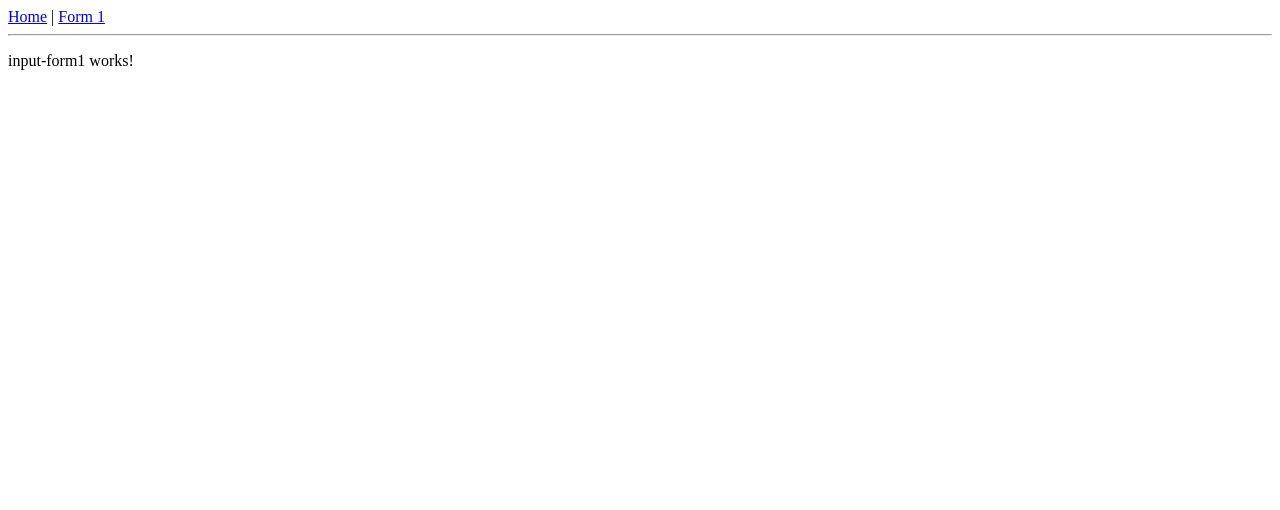
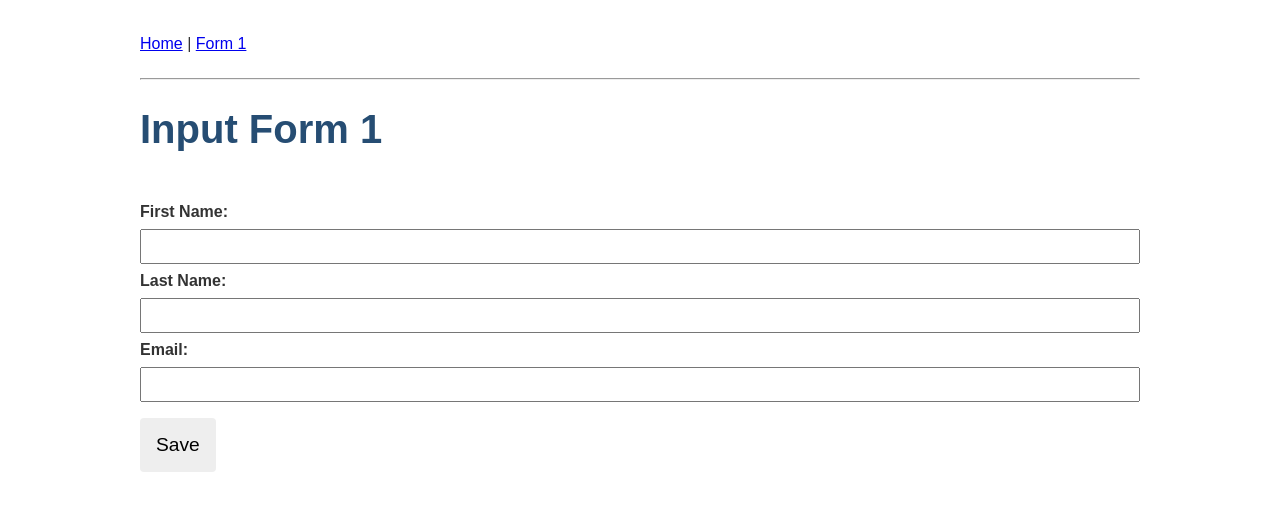
Before and after one commit to benday-inc/AngularChildComponentsWithValidation, an Angular app: page /form1 in a window 1280 px wide. Shown: the top 510 px of the page. Built offline with nearby package versions, Linux system fonts and the light colour scheme.

Commit message:
basic form implemented

```diff
--- a/src/app/app.component.css
+++ b/src/app/app.component.css
@@ -0,0 +1,4 @@
+nav button {
+    padding: 1rem;
+    font-size: inherit;
+  }
--- a/src/app/app.module.ts
+++ b/src/app/app.module.ts
@@ -5,6 +5,7 @@ import { AppRoutingModule } from './app-routing.module';
 import { AppComponent } from './app.component';
 import { InputForm1Component } from './input-form1/input-form1.component';
 import { LandingPageComponent } from './landing-page/landing-page.component';
+import { ReactiveFormsModule } from '@angular/forms';
 
 @NgModule({
   declarations: [
@@ -14,7 +15,9 @@ import { LandingPageComponent } from './landing-page/landing-page.component';
   ],
   imports: [
     BrowserModule,
-    AppRoutingModule
+    AppRoutingModule,
+    ReactiveFormsModule
+
   ],
   providers: [],
   bootstrap: [AppComponent]
--- a/src/app/input-form1/input-form1.component.css
+++ b/src/app/input-form1/input-form1.component.css
@@ -0,0 +1,9 @@
+form {
+    padding-top: 1rem;
+  }
+
+  label {
+    display: block;
+    margin: .5em 0;
+    font-weight: bold;
+  }
--- a/src/app/input-form1/input-form1.component.html
+++ b/src/app/input-form1/input-form1.component.html
@@ -1 +1,14 @@
-<p>input-form1 works!</p>
+<h1>Input Form 1</h1>
+
+<form [formGroup]="theForm">
+    <label for="first-name">First Name: </label>
+    <input id="first-name" type="text" formControlName="firstName">
+
+    <label for="last-name">Last Name: </label>
+    <input id="last-name" type="text" formControlName="lastName">
+
+    <label for="email">Email: </label>
+    <input id="email" type="text" formControlName="email">
+
+    <button type="button" [disabled]="!theForm.valid" (click)="save()">Save</button>
+</form>
--- a/src/app/input-form1/input-form1.component.ts
+++ b/src/app/input-form1/input-form1.component.ts
@@ -1,4 +1,5 @@
 import { Component } from '@angular/core';
+import { FormBuilder } from '@angular/forms';
 
 @Component({
   selector: 'app-input-form1',
@@ -6,5 +7,18 @@ import { Component } from '@angular/core';
   styleUrls: ['./input-form1.component.css']
 })
 export class InputForm1Component {
+save() {
+throw new Error('Method not implemented.');
+}
+  theForm = this.fb.nonNullable.group({
+    firstName: [''],
+    lastName: [''],
+    email: [''],
+  });
 
+  constructor(
+    private fb: FormBuilder
+  ) {
+
+  }
 }
--- a/src/styles.css
+++ b/src/styles.css
@@ -1 +1,89 @@
-/* You can add global styles to this file, and also import other style files */
+/* Global Styles */
+* {
+    font-family: Arial, Helvetica, sans-serif;
+  }
+  h1 {
+    color: #264D73;
+    font-size: 2.5rem;
+  }
+  h2, h3 {
+    color: #444;
+    font-weight: lighter;
+  }
+  h3 {
+    font-size: 1.3rem;
+  }
+  body {
+    padding: .5rem;
+    max-width: 1000px;
+    margin: auto;
+  }
+  @media (min-width: 600px) {
+    body {
+      padding: 2rem;
+    }
+  }
+  body, input[text] {
+    color: #333;
+    font-family: Cambria, Georgia, serif;
+  }
+  a {
+    cursor: pointer;
+  }
+  button {
+    background-color: #eee;
+    border: none;
+    border-radius: 4px;
+    cursor: pointer;
+    color: black;
+    font-size: 1.2rem;
+    padding: 1rem;
+    margin-right: 1rem;
+    margin-bottom: 1rem;
+    margin-top: 1rem;
+  }
+  button:hover {
+    background-color: black;
+    color: white;
+  }
+  button:disabled {
+    background-color: #eee;
+    color: #aaa;
+    cursor: auto;
+  }
+
+  /* Navigation link styles */
+  nav a {
+    padding: 5px 10px;
+    text-decoration: none;
+    margin-right: 10px;
+    margin-top: 10px;
+    display: inline-block;
+    background-color: #e8e8e8;
+    color: #3d3d3d;
+    border-radius: 4px;
+  }
+
+  nav a:hover {
+    color: white;
+    background-color:  #42545C;
+  }
+  nav a.active {
+    background-color: black;
+    color: white;
+  }
+  hr {
+    margin: 1.5rem 0;
+  }
+  input[type="text"] {
+    box-sizing: border-box;
+    width: 100%;
+    padding: .5rem;
+  }
+
+
+  /*
+  Copyright Google LLC. All Rights Reserved.
+  Use of this source code is governed by an MIT-style license that
+  can be found in the LICENSE file at https://angular.io/license
+  */
```
